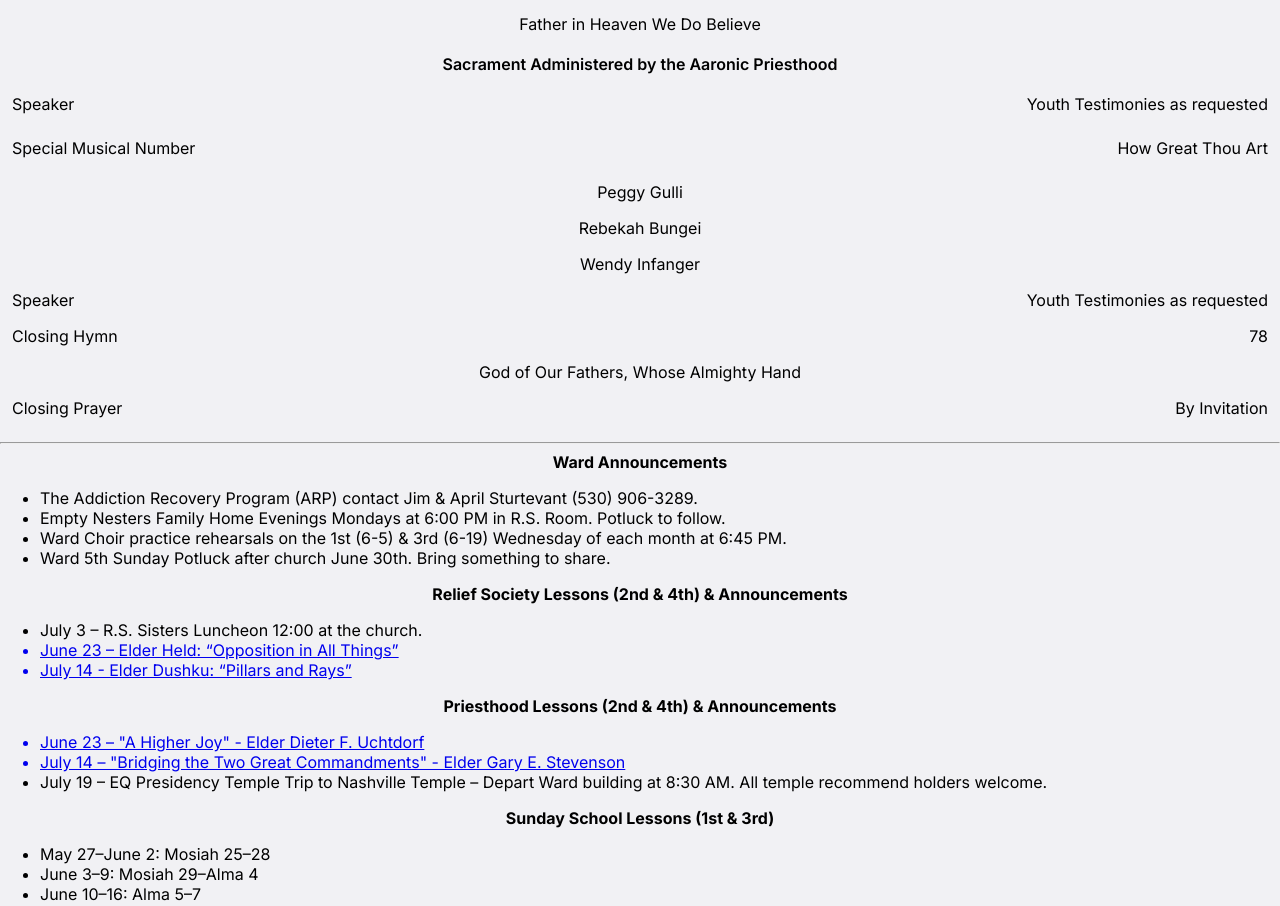
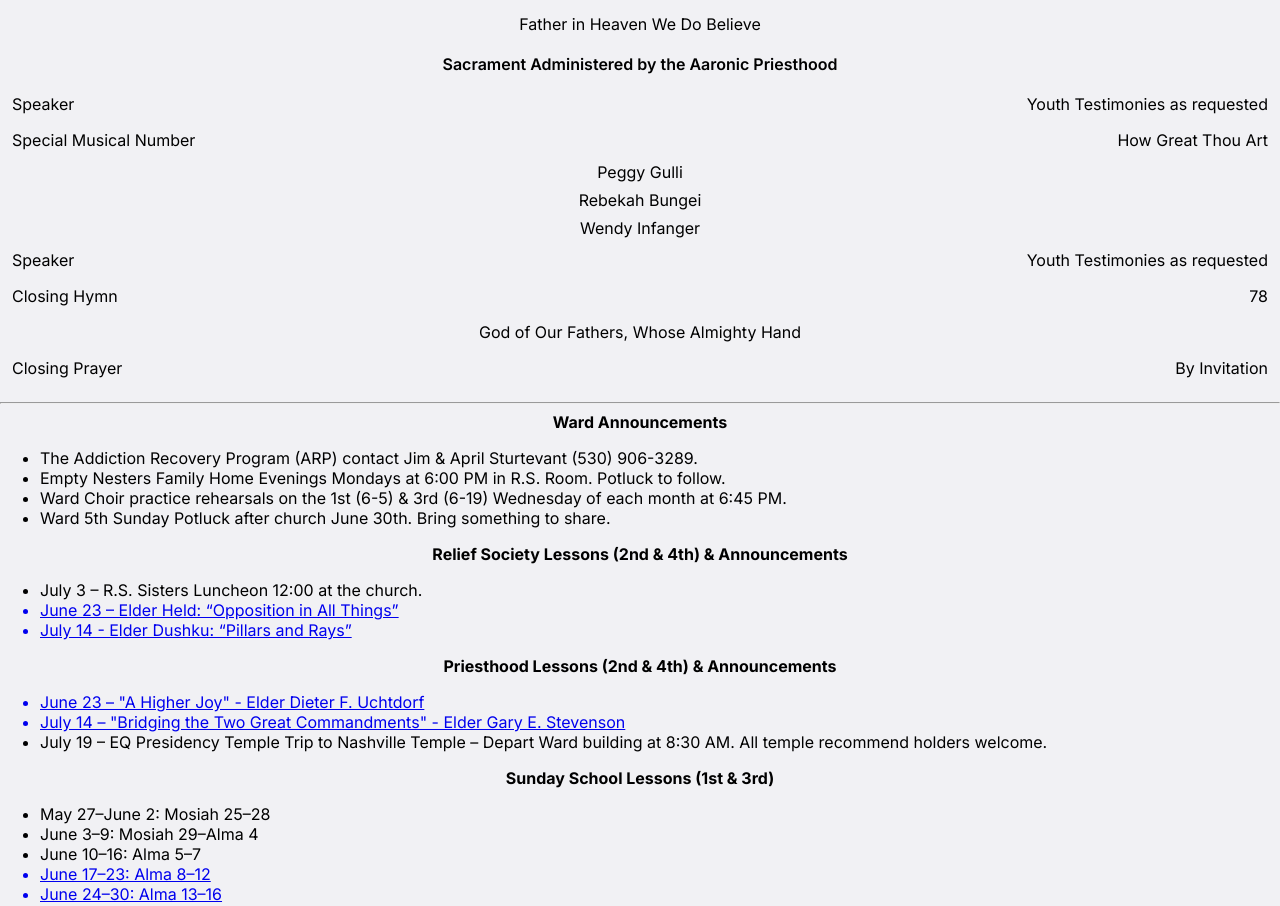
Before and after one commit to adamhinckley/meeting-agenda, a Next.js app: page / in a window 1280 px wide. Shown: the part 802-1708 px from the top of the page. Built offline with nearby package versions, Linux system fonts and the light colour scheme.

Commit message:
Fix spacing

```diff
--- a/app/globals.css
+++ b/app/globals.css
@@ -63,8 +63,7 @@ h2 {
   .multiple-performers {
     display: flex;
     justify-content: center;
-    align-items: center;
-    margin: 8px 0;
+    margin: 4px 0;
   }
   .agenda-title {
     white-space: nowrap;
--- a/app/standardSecondHalf.tsx
+++ b/app/standardSecondHalf.tsx
@@ -26,7 +26,7 @@ const StandardSecondHalf = () => {
           <div className="agenda-block">
             {hasMultiplePerformers ? (
               <>
-                <div className="title-container">
+                <div className="title-container no-margin">
                   <p className="agenda-title">{intermediateMusic.title}</p>
                   <p className="agenda-content">
                     {intermediateMusic.songTitle}
```
